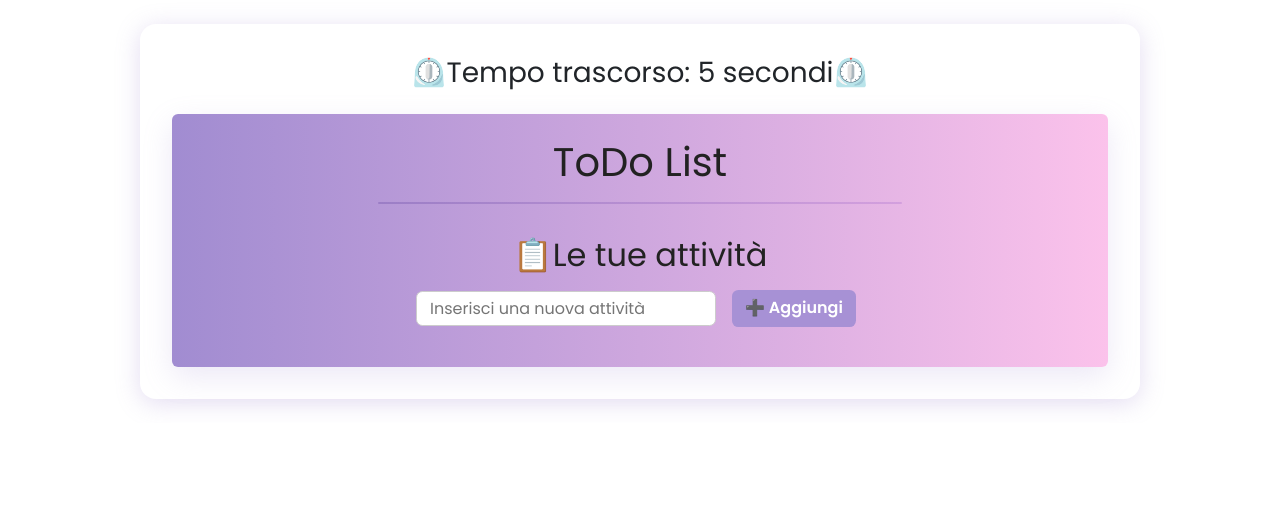
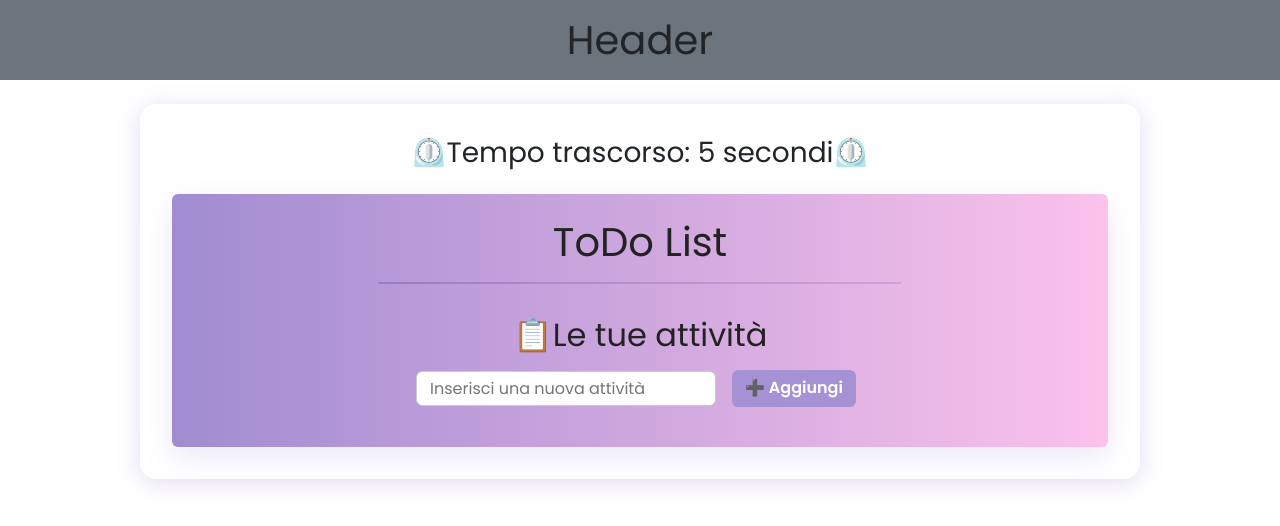
Before and after one commit to veronicamagnanimi/ToDo-List-Timer, a React (Vite) app: page / in a window 1280 px wide. Shown: the top 526 px of the page. Built offline with nearby package versions, Linux system fonts and the light colour scheme.

Commit message:
feat: auth components preparation & routing

```diff
--- a/package.json
+++ b/package.json
@@ -13,7 +13,8 @@
   "dependencies": {
     "bootstrap": "^5.3.6",
     "react": "^19.1.0",
-    "react-dom": "^19.1.0"
+    "react-dom": "^19.1.0",
+    "react-router-dom": "^7.6.0"
   },
   "devDependencies": {
     "@eslint/js": "^9.25.0",
--- a/src/App.jsx
+++ b/src/App.jsx
@@ -1,10 +1,18 @@
+import { BrowserRouter, Routes, Route } from 'react-router-dom';
+import AppLayout from './layout/AppLayout';
 import Home from './pages/Home';
 
 const App = () => {
 
   return (
   <>
-    <Home />
+  <BrowserRouter>
+  <Routes>
+    <Route element={<AppLayout />}>
+    <Route path="/" element={<Home />} />
+    </Route>
+  </Routes>
+  </BrowserRouter>
   </>
   )
 }
--- /dev/null
+++ b/src/components/AppHeader.jsx
@@ -0,0 +1,10 @@
+const AppHeader = () => {
+
+    return (
+        <header>
+            <h1 className="bg-secondary py-3 text-center">Header</h1>
+        </header>
+    )
+}
+
+export default AppHeader;
--- /dev/null
+++ b/src/layout/AppLayout.jsx
@@ -0,0 +1,17 @@
+import { Outlet } from "react-router-dom";
+import AppHeader from "../components/AppHeader";
+
+const AppLayout = () => {
+
+    return (
+        <>
+        <AppHeader />
+        <main>
+            <Outlet />
+             {/* outlet per il caricamento dei componenti figli    */}
+        </main>
+        </>
+    )
+}
+
+export default AppLayout;
```
Also changed, not shown: src/auth/AuthProvider.jsx (added, +9 -0 lines), src/auth/Login.jsx (added, +9 -0 lines), src/auth/RequireAuth.jsx (added, +9 -0 lines), 1 other file (tests, documents, lock files or other folders).
